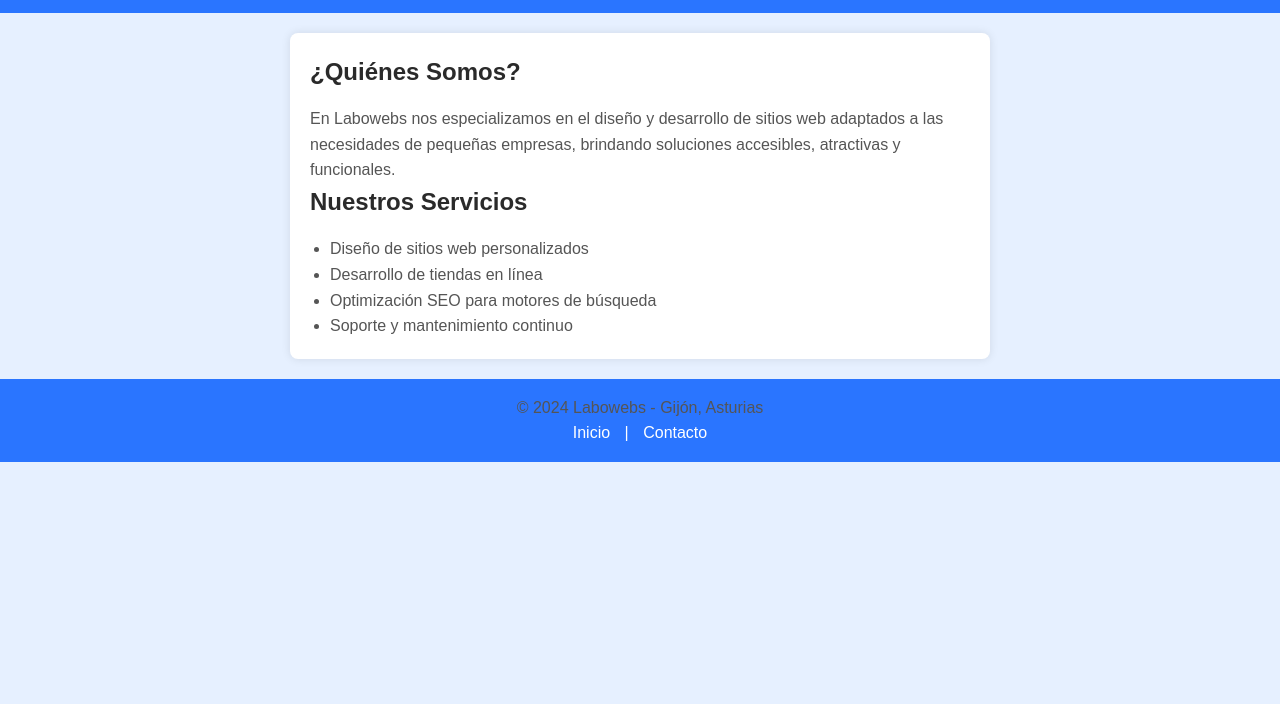
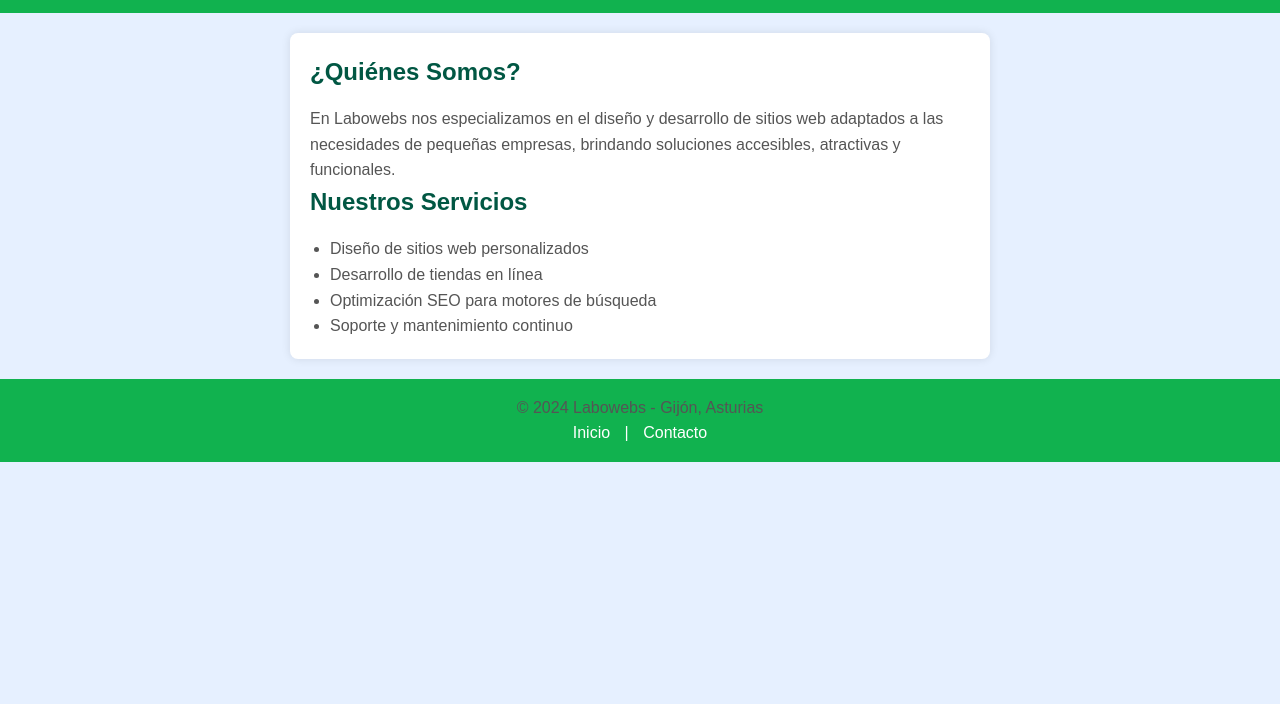
Before and after one commit to Sandrarujas/labowebs, a plain HTML site: page index.html in a window 1280 px wide. Shown: the part 96-800 px from the top of the page. Drawn offline with Linux system fonts and the light colour scheme.

Commit message:
Actualizamos el color del body, h2 y el fondo del header y el footer de colores azulados a verdosos.

```diff
--- a/css/estilos.css
+++ b/css/estilos.css
@@ -6,7 +6,7 @@
 
 body {
     font-family: Arial, sans-serif;
-    color: #2a2a2a;
+    color: #015743;
     line-height: 1.6;
     background-color: #e6f0ff;
     display: flex;
@@ -15,7 +15,7 @@
 }
 
 header, footer {
-    background-color: #2a75ff;
+    background-color: #11b24f;
     color: #ffffff;
     text-align: center;
     padding: 1em 0;
@@ -35,7 +35,7 @@
 }
 
 h2 {
-    color: #2a2a2a;
+    color: #015743;
     margin-bottom: 15px;
 }
 
```
